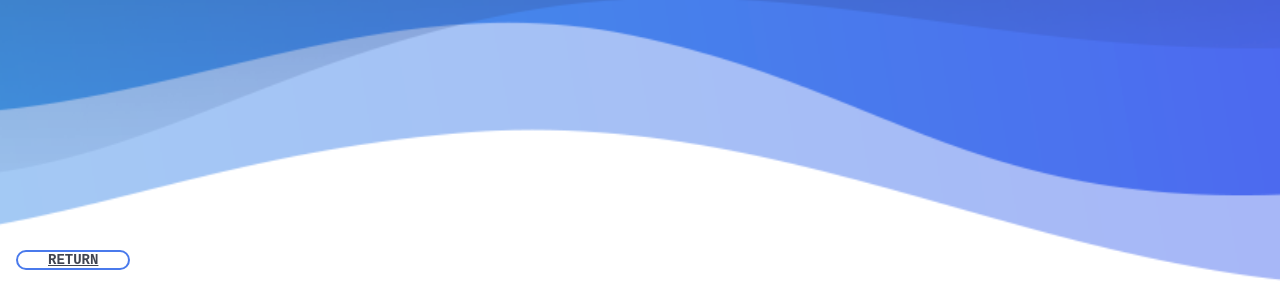
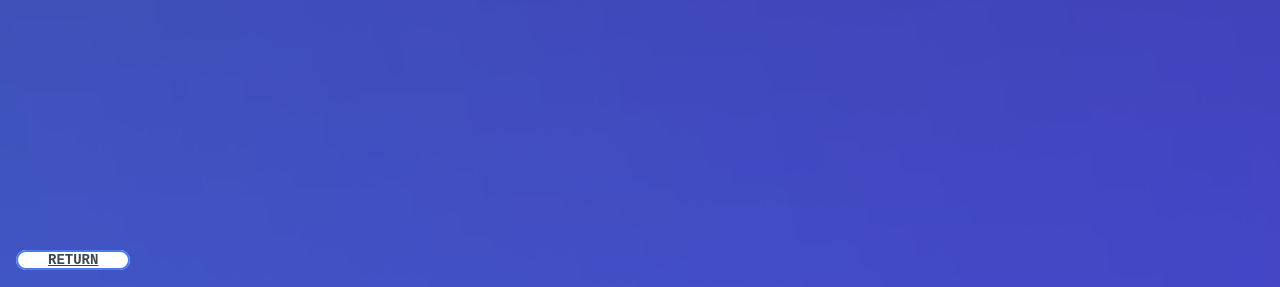
Before and after one commit to project-codelaborate/project-website, a plain HTML site: page soon.html in a window 1280 px wide. Shown: the part 513-800 px from the top of the page. Drawn offline with Linux system fonts and the light colour scheme.

Commit message:
changed soon page background

```diff
--- a/soon.html
+++ b/soon.html
@@ -29,7 +29,7 @@
     }
 
     .bgimg {
-        background-image: url("img/core-img/breadcumb.png");
+        background-image: url("img/other-img/soonPage.png");
         height: 100%;
         background-position: center;
         background-size: cover;
@@ -115,9 +115,8 @@
         <p id="demo" style="font-size:30px"></p>
     </div>
     <div class="bottomleft">
-        <div class="mosh-buttons-area mb-100">
-            <a href="#" style="position: relative; top: 0px" class="btn mosh-btn mosh-btn-2"
-               onclick="goBack()">Return</a>
+        <div class="mosh-buttons-area mb-100" >
+            <a href="#"  class="btn mosh-btn mosh-btn-2"onclick="goBack()">Return</a>
         </div>
     </div>
 </div>
```
Also changed, not shown: img/other-img/soonPage.jpg (deleted).
